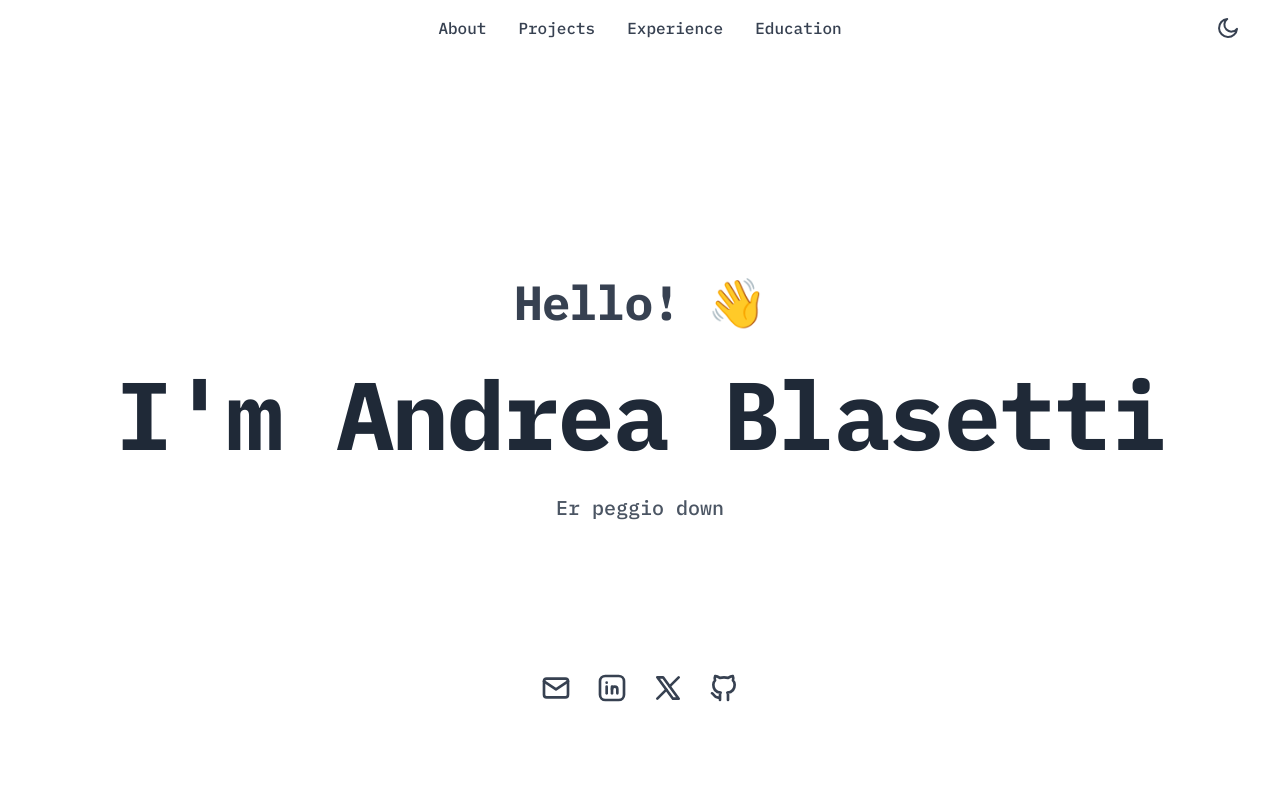
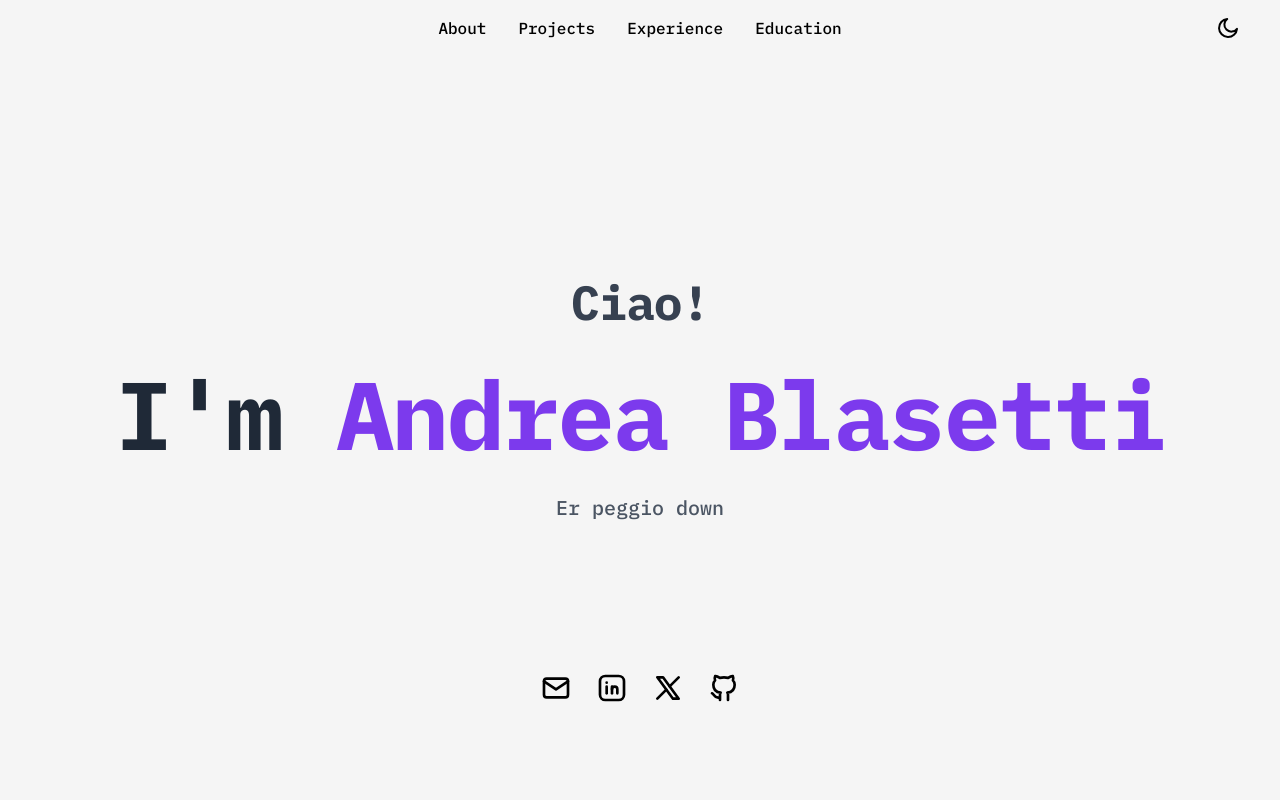
Before and after one commit to oneSpecter/portfolio, an Astro site: page / in a window 1280 px wide. Shown: the top 800 px of the page. Built offline with nearby package versions, Linux system fonts and the light colour scheme; Astro itself is replaced by a stand-in of ours.

Commit message:
Aggiornamenti e fix header

```diff
--- a/src/components/Cv.astro
+++ b/src/components/Cv.astro
@@ -10,8 +10,8 @@ const hasCv = siteConfig.education && siteConfig.education.length > 0;
             <p class="text-center font-black text-lg mb-4">
                 Curriculum Vitae:
             </p>
-            <div class="flex justify-center mb-8">
-                <a href="../../public/Cv.pdf" target="_blank" class="bg-transparent text-black px-6 py-3 rounded-lg shadow-md hover:bg-gray-800 hover:text-white transition-colors duration-300">
+            <div class="flex justify-center mb-8" style={`--accent-color: ${siteConfig.accentColor}`}>
+                <a href="../../public/Cv.pdf" target="_blank" class="bg-transparent text-[var(--accent-color)] px-6 py-3 rounded-lg shadow-md hover:bg-gray-800 transition-colors duration-300">
                     vuoi un pdf?
                 </a>
             </div>
--- a/src/components/Header.astro
+++ b/src/components/Header.astro
@@ -8,47 +8,75 @@ const hasEducation = siteConfig.education && siteConfig.education.length > 0;
 
 <header
   id="header"
-  class="fixed top-0 left-0 right-0 z-50 hidden md:block transition-all duration-300"
+  style={`--accent-color: ${siteConfig.accentColor}; --dkbg-color: ${siteConfig.dkbackgroundColor};`}
+  class="fixed top-0 left-0 right-0 z-50 bg-[#f5f5f5]/70 dark:bg-[#000015]/70 backdrop-blur-sm transition-colors duration-300"
 >
-  <nav class="max-w-7xl mx-auto px-8 py-4 relative flex justify-center items-center">
+  <nav
+    class="max-w-7xl mx-auto px-8 py-4 relative flex justify-center items-center"
+  >
     <!-- Menu centrato -->
     <ul class="flex items-center gap-8">
       <li>
-        <a href="#about" class="text-gray-700 dark:text-gray-300 hover:text-black dark:hover:text-white transition-colors font-medium">
+        <a
+          href="#about"
+          class="text-black hover:text-[var(--accent-color)] dark:text-white dark:hover:text-[var(--accent-color)] transition-colors font-medium"
+        >
           About
         </a>
       </li>
-      {hasProjects && (
+      {
+        hasProjects && (
           <li>
-          <a href="#projects" class="text-gray-700 dark:text-gray-300 hover:text-black dark:hover:text-white transition-colors font-medium">
+            <a
+              href="#projects"
+              class="text-black hover:text-[var(--accent-color)] dark:text-white dark:hover:text-[var(--accent-color)] transition-colors font-medium"
+            >
               Projects
             </a>
           </li>
-      )}
-      {hasExperience && (
+        )
+      }
+      {
+        hasExperience && (
           <li>
-          <a href="#experience" class="text-gray-700 dark:text-gray-300 hover:text-black dark:hover:text-white transition-colors font-medium">
+            <a
+              href="#experience"
+              class="text-black hover:text-[var(--accent-color)] dark:text-white dark:hover:text-[var(--accent-color)] transition-colors font-medium"
+            >
               Experience
             </a>
           </li>
-      )}
-      {hasEducation && (
+        )
+      }
+      {
+        hasEducation && (
           <li>
-          <a href="#education" class="text-gray-700 dark:text-gray-300 hover:text-black dark:hover:text-white transition-colors font-medium">
+            <a
+              href="#education"
+              class="text-black hover:text-[var(--accent-color)] dark:text-white dark:hover:text-[var(--accent-color)] transition-colors font-medium"
+            >
               Education
             </a>
           </li>
-      )}
+        )
+      }
     </ul>
 
     <!-- Switch tema a destra -->
     <button
       id="theme-toggle"
-      class="absolute right-8 top-1/2 -translate-y-1/2 p-2 rounded text-gray-700 dark:text-gray-300 hover:text-black dark:hover:text-white transition-colors"
+      class="absolute right-8 top-1/2 -translate-y-1/2 p-2 rounded text-black hover:text-[var(--accent-color)] dark:text-white dark:hover:text-[var(--accent-color)] transition-colors"
       aria-label="Toggle dark mode"
       type="button"
     >
-      <svg id="theme-icon" xmlns="http://www.w3.org/2000/svg" class="h-6 w-6" fill="none" viewBox="0 0 24 24" stroke="currentColor">
+      <svg
+        id="theme-icon"
+        xmlns="http://www.w3.org/2000/svg"
+        class="h-6 w-6"
+        fill="none"
+        viewBox="0 0 24 24"
+        stroke="currentColor"
+      >
         <!-- Icona inserita da JS -->
       </svg>
     </button>
@@ -57,7 +85,7 @@ const hasEducation = siteConfig.education && siteConfig.education.length > 0;
 
 <script is:inline>
   document.addEventListener("DOMContentLoaded", () => {
-    const iconSun = `<path stroke-linecap="round" stroke-linejoin="round" stroke-width="2" d="M12 3v1m0 16v1m8.66-11.66l-.71.71m-12.02 0l-.71-.71m16.02 6.34h-1M4.05 12H3m3.34 6.66l.71-.71m12.02 0l.71.71M12 5a7 7 0 100 14 7 7 0 000-14z" />`;
+    const iconSun = `<path stroke-linecap="round" stroke-linejoin="round" stroke-width="2" d="M12 3v2.25m6.364.386-1.591 1.591M21 12h-2.25m-.386 6.364-1.591-1.591M12 18.75V21m-4.773-4.227-1.591 1.591M5.25 12H3m4.227-4.773L5.636 5.636M15.75 12a3.75 3.75 0 1 1-7.5 0 3.75 3.75 0 0 1 7.5 0Z"></path>`;
     const iconMoon = `<path stroke-linecap="round" stroke-linejoin="round" stroke-width="2" d="M21 12.79A9 9 0 1111.21 3a7 7 0 109.79 9.79z" />`;
 
     const html = document.documentElement;
@@ -72,7 +100,8 @@ const hasEducation = siteConfig.education && siteConfig.education.length > 0;
     function applyThemeFromStorage() {
       if (
         localStorage.theme === "dark" ||
-        (!("theme" in localStorage) && window.matchMedia("(prefers-color-scheme: dark)").matches)
+        (!("theme" in localStorage) &&
+          window.matchMedia("(prefers-color-scheme: dark)").matches)
       ) {
         html.classList.add("dark");
       } else {
@@ -93,16 +122,6 @@ const hasEducation = siteConfig.education && siteConfig.education.length > 0;
 
     // Listener bottone
     themeToggle?.addEventListener("click", toggleTheme);
-
-    // Effetto scroll header
-    window.addEventListener("scroll", () => {
-      const header = document.getElementById("header");
-      if (window.scrollY > 100) {
-        header?.classList.add("bg-white/80", "backdrop-blur-sm", "dark:bg-black/50");
-      } else {
-        header?.classList.remove("bg-white/80", "backdrop-blur-sm", "dark:bg-black/50");
-      }
-    });
   });
 </script>
 
--- a/src/components/Hero.astro
+++ b/src/components/Hero.astro
@@ -4,23 +4,22 @@ import { siteConfig } from "../config";
 
 <div
   id="hero"
-  class="relative isolate overflow-hidden bg-white-950 py-24 md:h-screen"
-  style={`--accent-color: ${siteConfig.accentColor}`}
+  style={`--accent-color: ${siteConfig.accentColor}; --dkbg-color: ${siteConfig.dkbackgroundColor};`}
+  class="relative isolate overflow-hidden bg-[#f5f5f5] dark:bg-[var(--dkbg-color)] py-24 md:h-screen"
 >
   <!-- Gradient overlay -->
   <div
     class="absolute inset-0 -z-10"
-    style={`background: radial-gradient(ellipse 800px 1200px at 0% 0%, ${siteConfig.accentColor}40 0%, ${siteConfig.accentColor}25 30%, #0f172a 60%, #0a0a0a 100%);`}
   ></div>
 
   <div class="h-full mx-auto p-8 sm:p-12 md:p-24 flex flex-col items-center justify-center text-center">
-    <h2 class="text-xl sm:text-2xl md:text-5xl font-bold tracking-tight text-gray-700 animate-fade-in">
-      Hello! 👋
+    <h2 class="text-xl sm:text-2xl md:text-5xl font-bold tracking-tight text-gray-700 dark:text-white animate-fade-in">
+      Ciao!
     </h2>
-    <h1 class="mt-6 sm:mt-8 md:mt-10 text-4xl sm:text-5xl md:text-6xl lg:text-8xl font-bold tracking-tight text-gray-800 animate-fade-in animation-delay-200">
+    <h1 class="mt-6 sm:mt-8 md:mt-10 text-4xl sm:text-5xl md:text-6xl lg:text-8xl font-bold tracking-tight text-gray-800 dark:text-white animate-fade-in animation-delay-200">
       I'm <span class="text-[var(--accent-color)]">{siteConfig.name}</span>
     </h1>
-    <p class="mt-4 sm:mt-6 md:mt-8 text-base sm:text-lg md:text-xl font-medium text-gray-600 animate-fade-in animation-delay-400">
+    <p class="mt-4 sm:mt-6 md:mt-8 text-base sm:text-lg md:text-xl font-medium text-gray-600 dark:text-white animate-fade-in animation-delay-400">
       {siteConfig.title}
     </p>
   </div>
@@ -31,7 +30,7 @@ import { siteConfig } from "../config";
       <a
         href={`mailto:${siteConfig.social.email}`}
         aria-label="Email"
-        class="transition-colors duration-300 hover:text-[var(--accent-color)]"
+        class="transition-colors duration-300 text-black hover:text-[var(--accent-color)] dark:text-white dark:hover:text-[var(--accent-color)]"
       >
         <svg
           xmlns="http://www.w3.org/2000/svg"
@@ -58,7 +57,7 @@ import { siteConfig } from "../config";
         target="_blank"
         rel="noopener noreferrer"
         aria-label="LinkedIn"
-        class="transition-colors duration-300 hover:text-[var(--accent-color)]"
+        class="transition-colors duration-300 text-black hover:text-[var(--accent-color)] dark:text-white dark:hover:text-[var(--accent-color)]"
       >
         <svg
           xmlns="http://www.w3.org/2000/svg"
@@ -88,7 +87,7 @@ import { siteConfig } from "../config";
         target="_blank"
         rel="noopener noreferrer"
         aria-label="Twitter"
-        class="transition-colors duration-300 hover:text-[var(--accent-color)]"
+        class="transition-colors duration-300 text-black hover:text-[var(--accent-color)] dark:text-white dark:hover:text-[var(--accent-color)]"
       >
         <svg
           xmlns="http://www.w3.org/2000/svg"
@@ -115,7 +114,7 @@ import { siteConfig } from "../config";
         target="_blank"
         rel="noopener noreferrer"
         aria-label="GitHub"
-        class="transition-colors duration-300 hover:text-[var(--accent-color)]"
+        class="transition-colors duration-300 text-black hover:text-[var(--accent-color)] dark:text-white dark:hover:text-[var(--accent-color)]"
       >
         <svg
           xmlns="http://www.w3.org/2000/svg"
--- a/src/config.ts
+++ b/src/config.ts
@@ -2,7 +2,8 @@ export const siteConfig = {
   name: "Andrea Blasetti",
   title: "Er peggio down",
   description: "Portfolio website of Andrea Blasetti",
-  accentColor: "3D348B",
+  accentColor: "#7C3AED",
+  dkbackgroundColor: "#000015",
   social: {
     email: "andreaablasetti@gmail.com",
     linkedin: "https://linkedin.com/in/",
```
Lines whose indentation alone changed are shown as unchanged.
